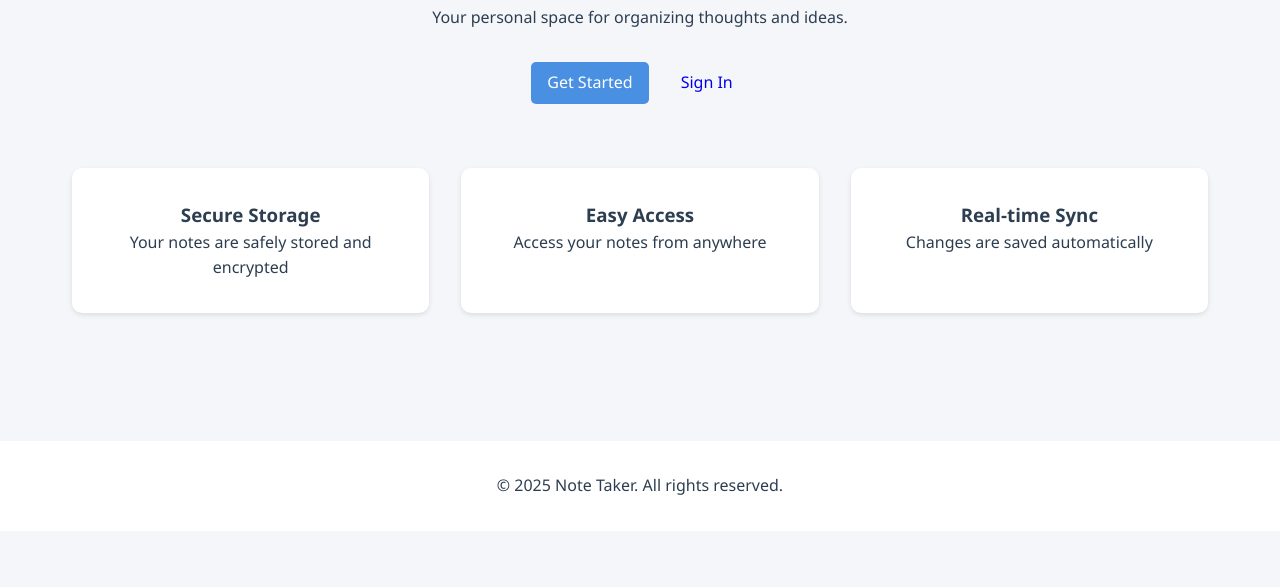
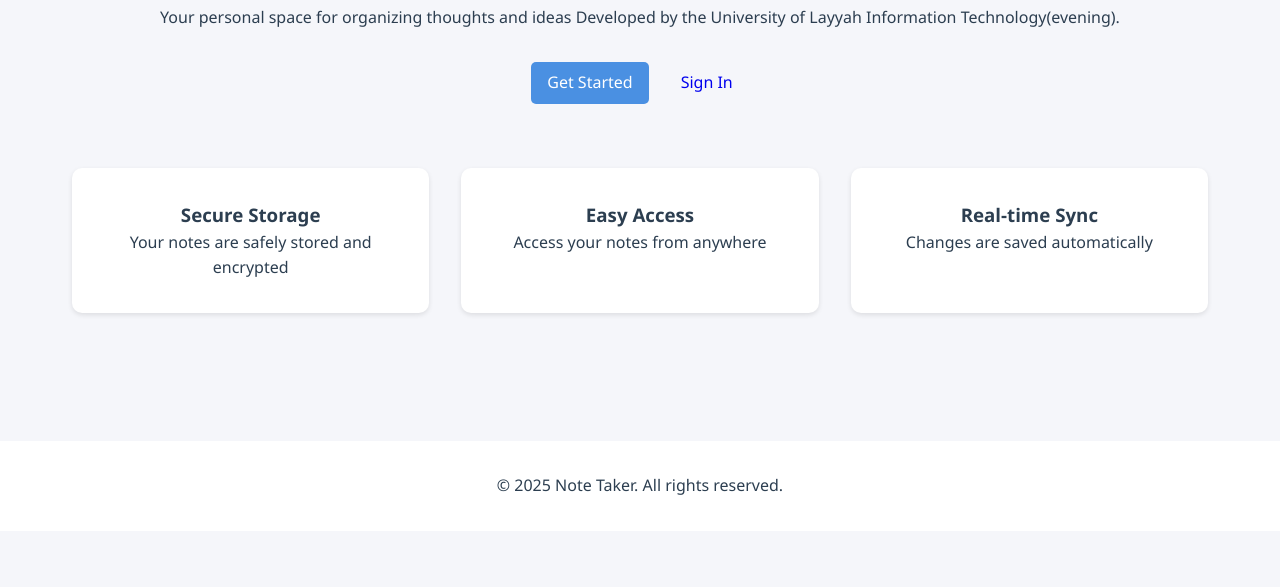
Before and after one commit to AhmadFarazMD/Notes-Take-Web, a website: page index.html in a window 1280 px wide. Shown: the part 213-800 px from the top of the page. Drawn offline with Linux system fonts and the light colour scheme.

Commit message:
Update index.html

```diff
--- a/index.html
+++ b/index.html
@@ -17,7 +17,7 @@
 
     <main class="hero">
         <h1>Welcome to Note Taker</h1>
-        <p>Your personal space for organizing thoughts and ideas.</p>
+        <p>Your personal space for organizing thoughts and ideas Developed by the University of Layyah Information Technology(evening).</p>
         <div class="cta-buttons">
             <a href="signup.html" class="btn btn-primary">Get Started</a>
             <a href="signin.html" class="btn">Sign In</a>
```
